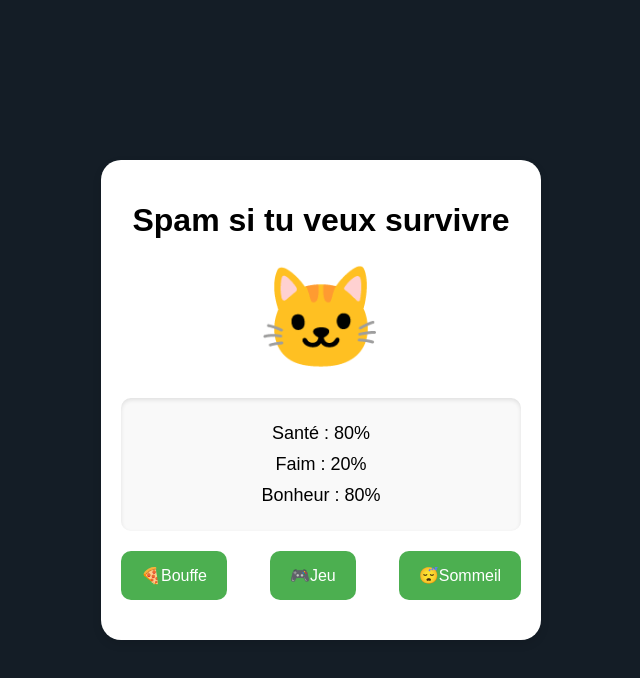
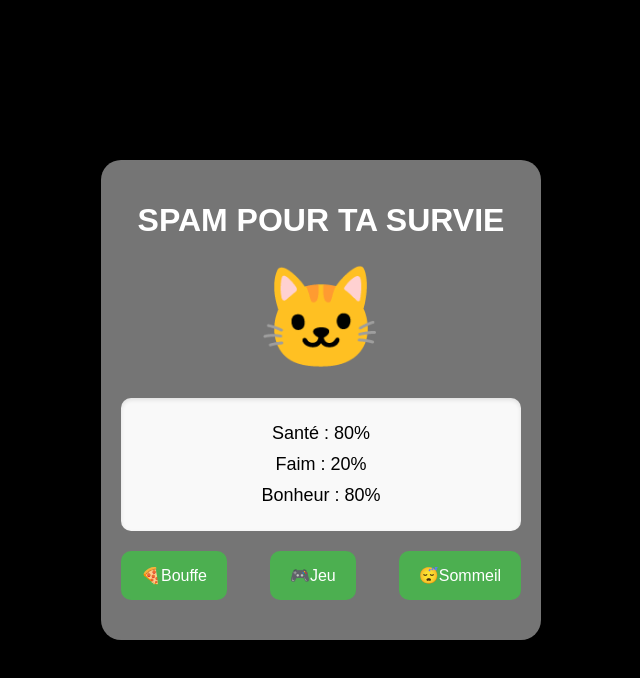
Before and after one commit to ErwanL3Goff/Tamagotchi, a plain HTML site: page index.html in a window 1280 px wide. Shown: the whole page, without its empty margins (319-959 px from the left). Drawn offline with Linux system fonts and the light colour scheme.

Commit message:
Add files via upload

```diff
--- a/index.html
+++ b/index.html
@@ -12,7 +12,7 @@
 
 <body>
     <div class="game">
-        <h1>Spam si tu veux survivre</h1>
+        <h1>SPAM POUR TA SURVIE</h1>
         <div id="pet">🐱</div>
         <div id="stats">
 
--- a/main.css
+++ b/main.css
@@ -1,7 +1,7 @@
 /* Corps de la page */
 body {
     font-family: Arial, sans-serif;
-    background-color: #141d26;
+    background-color: #000000;
     display: flex;
     justify-content: center;
     align-items: center;
@@ -26,13 +26,18 @@ body.game-over .game {
 
 /* Conteneur principal du jeu */
 .game {
-    background-color: #fff;
+    background-color: #757575;
     border-radius: 20px;
     box-shadow: 0 4px 10px rgba(0, 0, 0, 0.1);
     width: 400px;
     padding: 20px;
     text-align: center;
     position: relative;
+}
+
+
+h1 {
+    color: white;
 }
 
 /* Affichage du Tamagotchi (animal de compagnie) */
@@ -62,7 +67,7 @@ body.game-over .game {
 }
 
 .Button {
-    background-color: #4caf50; /* Vert */
+    background-color: #4caf50;
     color: white;
     border: none;
     padding: 15px 20px;
@@ -73,7 +78,7 @@ body.game-over .game {
 }
 
 .Button:hover {
-    background-color: #45a049;
+    background-color: #3b603d;
 }
 
 .Button:active {
```
